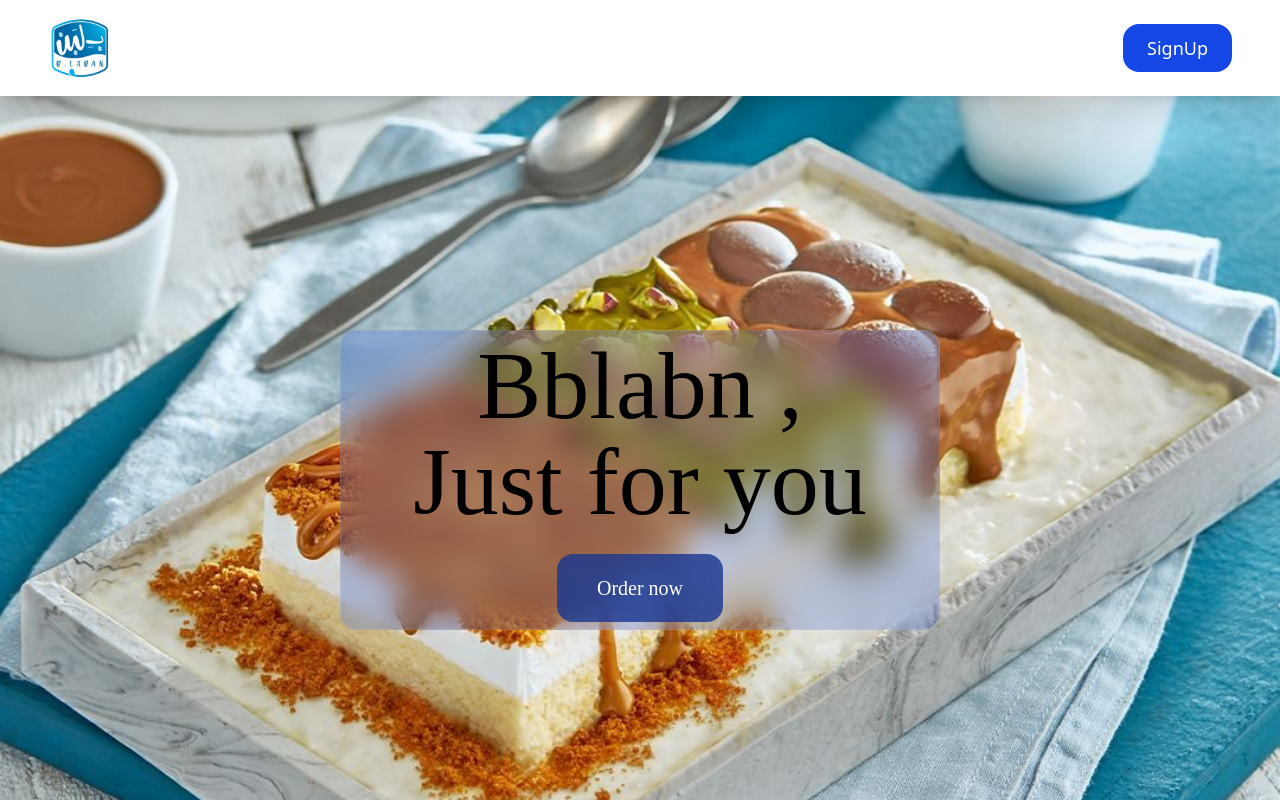
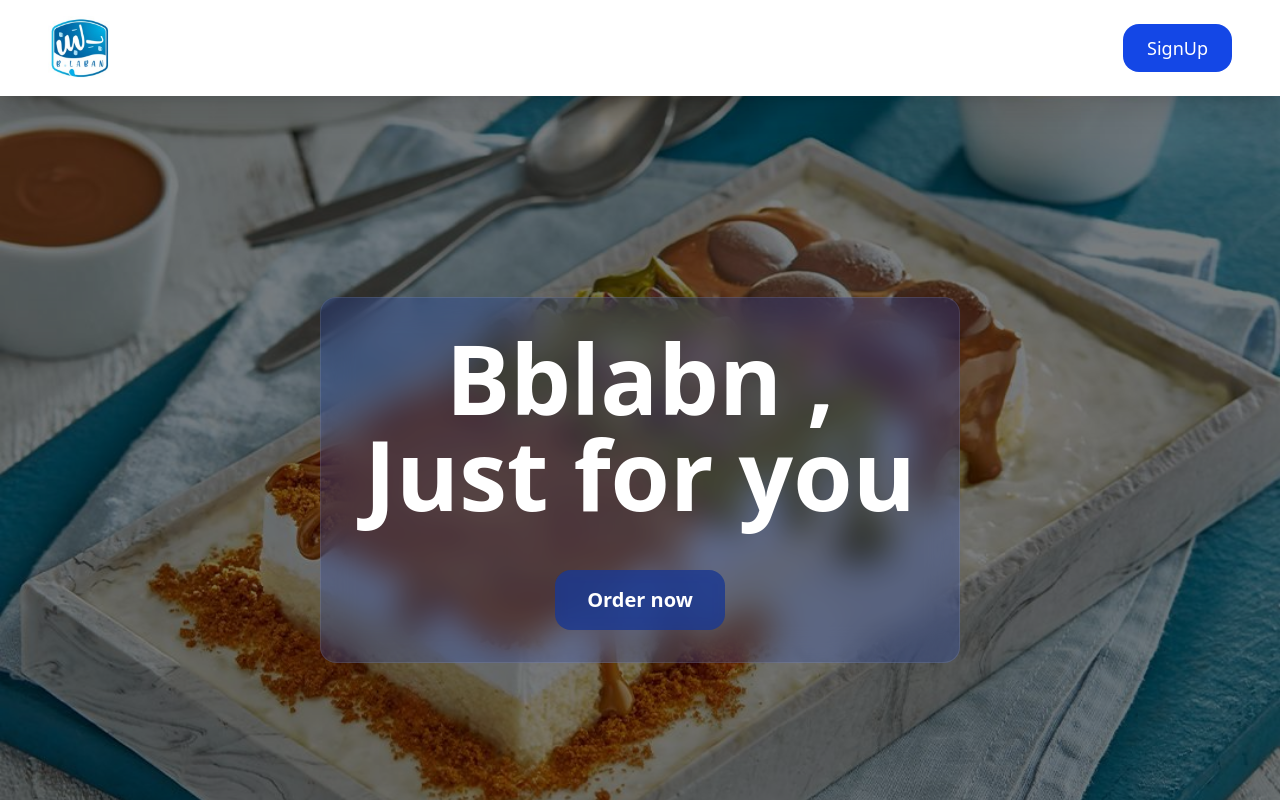
Before and after one commit to MaryamElkadi/B-laban, a React (Vite) app: page / in a window 1280 px wide. Shown: the top 802 px of the page. Built offline with nearby package versions, Linux system fonts and the light colour scheme.

Commit message:
mdifiy the base

```diff
--- a/package.json
+++ b/package.json
@@ -1,6 +1,5 @@
 {
   "name": "blaban",
-  "homepage": "https://maryamelkadi.github.io/B-laban/",
   "private": true,
   "version": "0.0.0",
   "type": "module",
--- a/src/App.jsx
+++ b/src/App.jsx
@@ -30,6 +30,7 @@ function App() {
           <Navbar />
           <Routes>
             <Route path="/" element={<Home />} />
+            <Route path="/home" element={<Home />} />
             <Route path="/menu" element={<Menu />} />
             <Route path="/cart" element={<Cart />} />
             <Route path="/register" element={<Register />} />
--- a/src/pages/cart/cart.jsx
+++ b/src/pages/cart/cart.jsx
@@ -44,6 +44,7 @@ export default function Cart() {
   const handleCheckout = () => {
     if (cart.length === 0) {
       toast.error("Your cart is empty!");
+
       return;
     }
 
@@ -62,7 +63,7 @@ export default function Cart() {
     setCart([]);
 
     // navigate to orders page
-    navigate("/orders");
+    navigate("/checkout");
   };
 
   return (
--- a/src/pages/home/Home.jsx
+++ b/src/pages/home/Home.jsx
@@ -59,15 +59,31 @@ export default function Home() {
 
   return (
     <>
-<div className="home flex justify-center items-center w-full h-screen bg-cover bg-center bg-no-repeat"
-        style={{ backgroundImage: `url(${backgroundHome})` }}>
+ <div className="min-h-screen flex flex-col items-center justify-center">
+      {/* Background with overlay */}
+      <div className="home flex justify-center items-center w-full h-screen bg-cover bg-center bg-no-repeat relative"
+           style={{ backgroundImage: `url(${backgroundHome})` }}>
+
+        {/* Transparent black overlay */}
+        <div className="absolute inset-0 bg-black/50"></div>
+
+        {/* Content */}
+        <div className="box container w-4/5 md:w-2/3 lg:w-1/2 h-auto p-8 bg-blue-700/20 text-white mt-40 rounded-2xl backdrop-blur-lg border border-white/10 flex flex-col justify-center items-center relative z-10">
+          <h1 className='text-4xl md:text-6xl lg:text-8xl font-bold text-center mb-6'>
+            Bblabn ,<br /> Just for you
+          </h1>
+          <button
+            onClick={handleProducts}
+            className='text-xl font-semibold px-8 py-4 bg-blue-900/80 text-white rounded-2xl mt-6 backdrop-blur-sm hover:bg-gray-600 transition-all ease-in-out duration-300'
+          >
+            Order now
+          </button>
+        </div>
+      </div>
 
 
-<div className="box container w-150 h-75 bg-blue-700/20 text-black mt-40 rounded-2xl backdrop-blur-lg border border-white/10 flex flex-col justify-center items-center">
-    <h1 className='text-8xl font-[family-name:main-font] text-center'>Bblabn ,<br /> Just for you </h1>
-    <button onClick={handleProducts} className='text-xl font-[family-name:main-font] px-10 py-5 bg-blue-900/80 text-white rounded-2xl mt-6 backdrop-blur-sm hover:bg-gray-600 transition-all ease-in-out'>Order now</button>
-</div>
     </div>
+
 
 <div className="chooseUs mt-20 container mx-auto px-4">
   <h2 className='text-center text-5xl font-[family-name:main-font] font-bold text-gray-800'>Why choose us?</h2>
--- a/vite.config.js
+++ b/vite.config.js
@@ -7,5 +7,5 @@ export default defineConfig({
   plugins: [react(),
      tailwindcss(),
   ],
-  base:'/B-laban/'
+ // base:['/B-laban/']
 })
```
